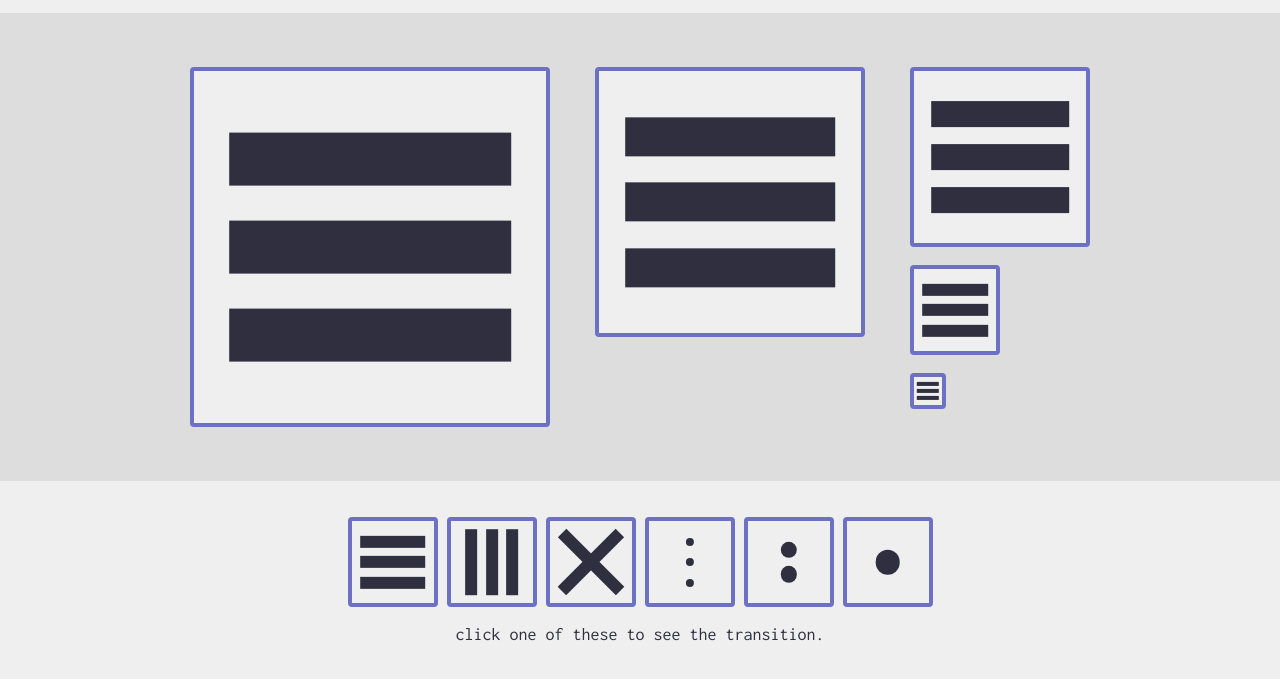
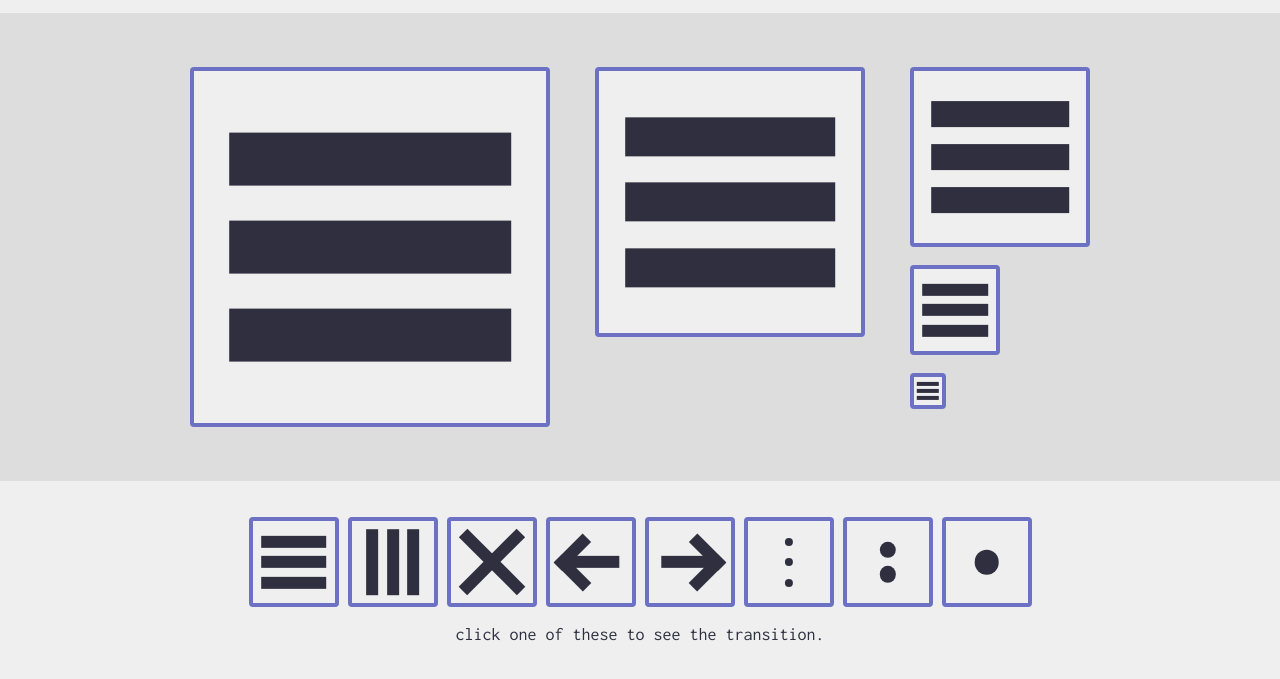
Before and after one commit to brandoncash/threelines, a plain HTML site: page index.html in a window 1280 px wide. Shown: the part 113-792 px from the top of the page. Drawn offline with Linux system fonts and the light colour scheme.

Commit message:
Add left and right arrows

```diff
--- a/assets/sass/threelines.sass
+++ b/assets/sass/threelines.sass
@@ -80,6 +80,54 @@ $transition-timer: cubic-bezier(0.17, 0.67, 0.83, 0.67)
 				height: 15%
 				transform: translateX(-50%) translateY(-50%) rotate(-45deg)
 
+	&[data-frame="arrow-left"]
+		.line
+			&:nth-child(1)
+				left: 10%
+				top: 50%
+				width: 50%
+				height: 15%
+				transform: translateY(-10%) rotate(-45deg)
+				transform-origin: 0% 50%
+
+			&:nth-child(2)
+				left: 50%
+				top: 50%
+				width: 70%
+				height: 15%
+
+			&:nth-child(3)
+				left: 10%
+				top: 50%
+				width: 50%
+				height: 15%
+				transform: translateY(-80%) rotate(45deg)
+				transform-origin: 0% 50%
+
+	&[data-frame="arrow-right"]
+		.line
+			&:nth-child(1)
+				left: 40%
+				top: 50%
+				width: 50%
+				height: 15%
+				transform: translateY(-10%) rotate(45deg)
+				transform-origin: 100% 50%
+
+			&:nth-child(2)
+				left: 50%
+				top: 50%
+				width: 70%
+				height: 15%
+
+			&:nth-child(3)
+				left: 40%
+				top: 50%
+				width: 50%
+				height: 15%
+				transform: translateY(-80%) rotate(-45deg)
+				transform-origin: 100% 50%
+
 	&[data-frame="three-dots"]
 		.line
 			left: 50%
--- a/index.html
+++ b/index.html
@@ -64,6 +64,12 @@
 				<button class="threelines icon" data-frame="close">
 					<div class="line"></div><div class="line"></div><div class="line"></div>
 				</button>
+				<button class="threelines icon" data-frame="arrow-left">
+					<div class="line"></div><div class="line"></div><div class="line"></div>
+				</button>
+				<button class="threelines icon" data-frame="arrow-right">
+					<div class="line"></div><div class="line"></div><div class="line"></div>
+				</button>
 				<button class="threelines icon" data-frame="three-dots">
 					<div class="line"></div><div class="line"></div><div class="line"></div>
 				</button>
```
Also changed, not shown: assets/threelines.css, 1 other file.
